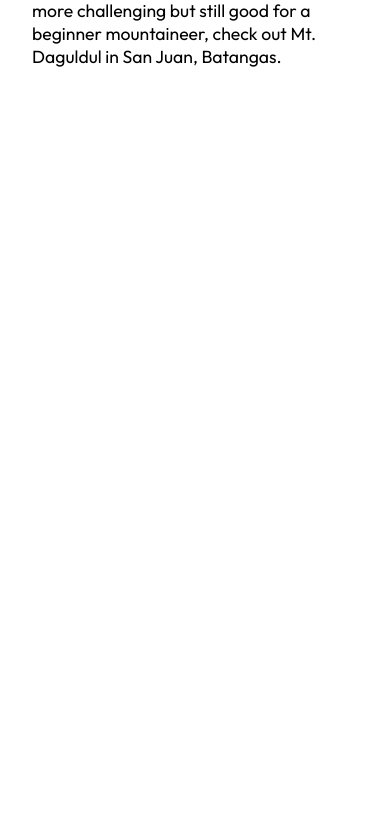
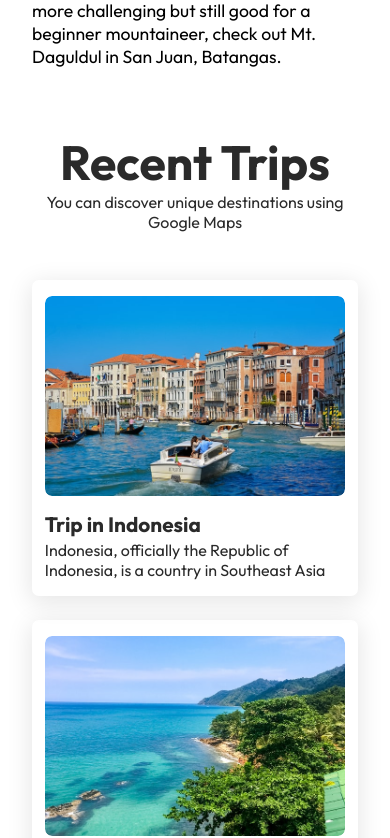
Before and after one commit to Catrina-W/travel-website, a React (Create React App) app: page / in a window 390 px wide. Shown: the part 1966-2804 px from the top of the page. Before the commit the page ends 2098 px from the top, so only its background shows below. Built offline with nearby package versions, Linux system fonts and the light colour scheme.

Commit message:
Completed responsive Trip Component

```diff
--- a/src/components/Trip.js
+++ b/src/components/Trip.js
@@ -0,0 +1,33 @@
+import "./TripStyles.css";
+import TripData from "./TripData";
+import Trip1 from "../assets/5.jpg";
+import Trip2 from "../assets/8.jpg";
+import Trip3 from "../assets/6.jpg";
+
+function Trip() {
+    return (
+        <div className="trip">
+            <h1>Recent Trips</h1>
+            <p>You can discover unique destinations using Google Maps</p>
+            <div className="tripcard">
+                <TripData
+                    image={Trip1}
+                    heading="Trip in Indonesia"
+                    text="Indonesia, officially the Republic of Indonesia, is a country in Southeast Asia"
+                />
+                <TripData
+                    image={Trip2}
+                    heading="Trip in Malaysia"
+                    text="IMalaysia is known for its beaches, rainforests and mix of Malay, Chinese, Indian and European cultural influences"
+                />
+                <TripData
+                    image={Trip3}
+                    heading="Trip in France"
+                    text="Paris, its capital is famed for its fashion houses, classical art museums like the Louvre"
+                />
+            </div>
+        </div>
+    );
+}
+
+export default Trip;
--- a/src/components/TripData.js
+++ b/src/components/TripData.js
@@ -0,0 +1,15 @@
+import "./TripStyles.css"
+
+function TripData(props) {
+    return(
+        <div className="t-card">
+            <div className="t-image">
+                <img alt="image" src={props.image} />
+            </div>
+            <h4>{props.heading}</h4>
+            <p>{props.text}</p>
+        </div>
+    );
+}
+
+export default TripData;
--- a/src/components/TripStyles.css
+++ b/src/components/TripStyles.css
@@ -0,0 +1,61 @@
+.trip {
+    margin: 4rem 6rem;
+    color: #2a2a2a;
+}
+
+.trip h1 {
+    font-size: 3rem;
+}
+
+.tripcard {
+    margin-top: 3rem;
+    display: flex;
+    justify-content: space-between;
+}
+
+.t-card {
+    width: 32%;
+    text-align: start;
+    box-shadow: 0 5px 25px 2px rgba(0, 0, 0, 0.1);
+    border-radius: 7px;
+    cursor: pointer;
+    padding: 1rem .8rem;
+}
+
+/* made images the same height */
+.t-image {
+    height: 200px;
+    overflow: hidden;
+    border-radius: 7px;
+}
+
+.t-image img {
+    width: 100%;
+    height: 100%;
+    transition: 0.3s ease-in-out;
+    border-radius: 7px;
+}
+
+.t-image:hover img {
+    transform: scale(1.3);
+}
+
+.t-card h4 {
+    font-size: 1.3rem;
+    padding: .9rem 0 .2rem 0;
+}
+
+@media screen and (max-width:850px) {
+    .trip {
+        margin: 4rem 2rem;
+    }
+
+    .tripcard {
+        flex-direction: column;
+    }
+
+    .t-card {
+        width: 100%;
+        margin-bottom: 1.5rem;
+    }
+}
--- a/src/routes/Home.js
+++ b/src/routes/Home.js
@@ -1,6 +1,7 @@
 import Destination from "../components/Destination";
 import Hero from "../components/Hero";
 import Navbar from "../components/Navbar";
+import Trip from "../components/Trip";
 
 function Home () {
     return (
@@ -16,6 +17,7 @@
                 btnClass="show"
             />
             <Destination/>
+            <Trip/>
         </>
     );
 }
```
